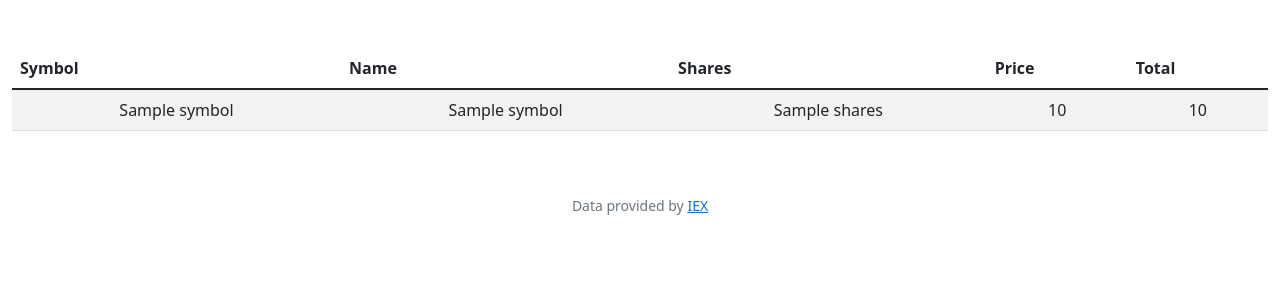
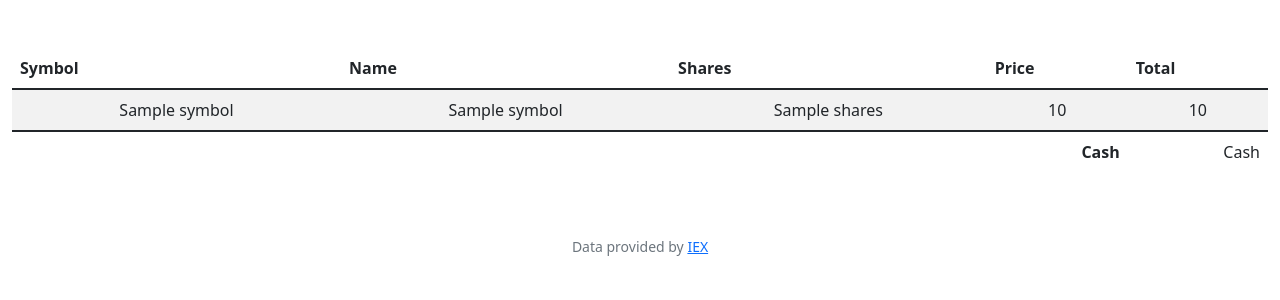
Before and after one commit to GloriousGeek/cs50, a Flask app: template finance/templates/index.html in a window 1280 px wide. Shown: the part 76-376 px from the top of the page. Run offline with Flask 3, Linux system fonts and the light colour scheme; the template is opened without the code that fills it: most values are stand-ins (such as "Sample title", 1, 10 or a date in 2020); some libraries are stand-ins or nearby versions.

Commit message:
Mon, Dec 11, 2023, 2:39 AM +05:00

```diff
--- a/finance/templates/index.html
+++ b/finance/templates/index.html
@@ -27,6 +27,10 @@
                 </tr>
             {% endfor %}
             </tbody>
+            <tfoot>
+                <tr>
+                    <td class="border-0 fw-bold text-end" colspan="4">Cash</td>
+                    <td class="border-0 text-end">Cash</td>
         </table>
 
 {% endblock %}
```
